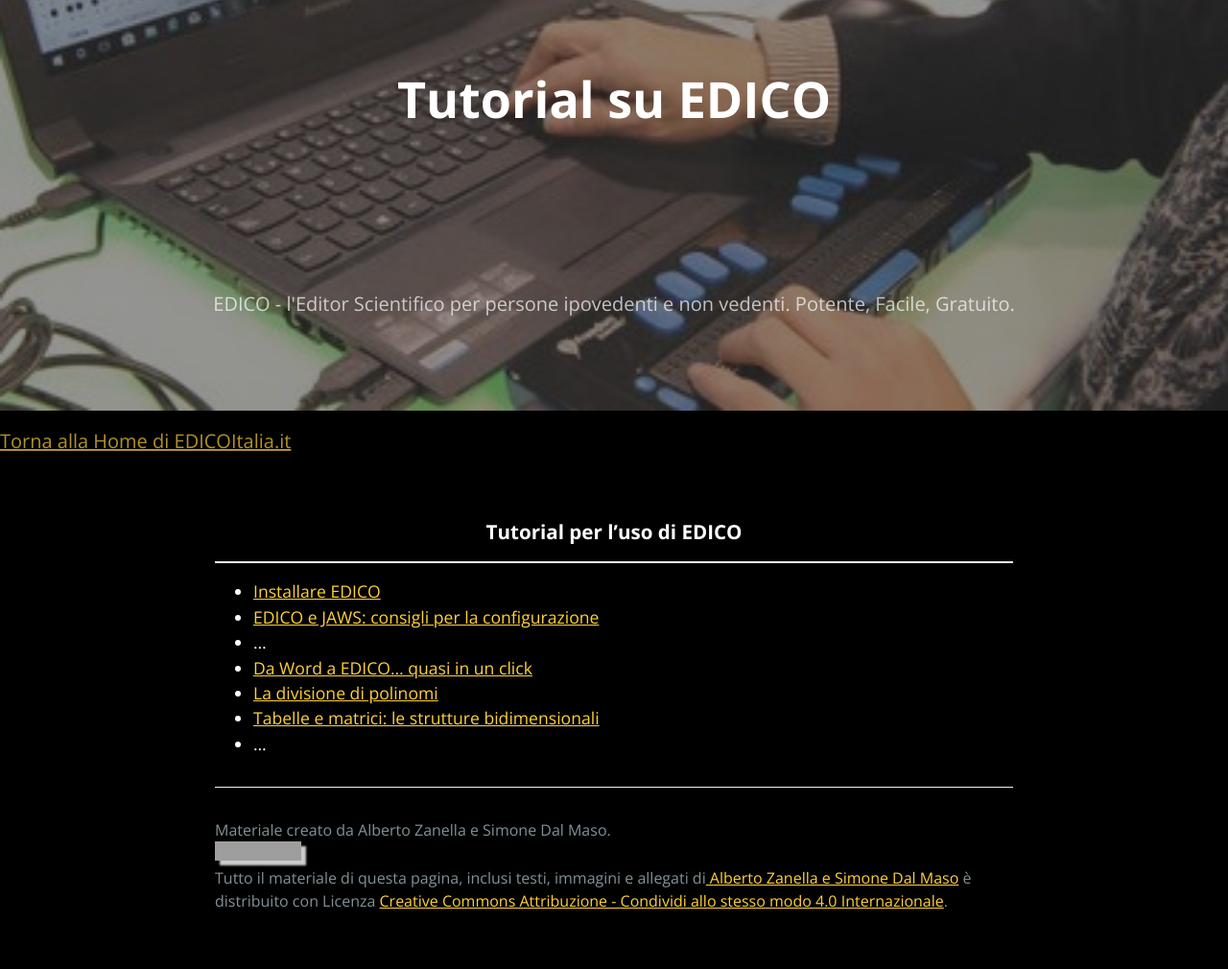
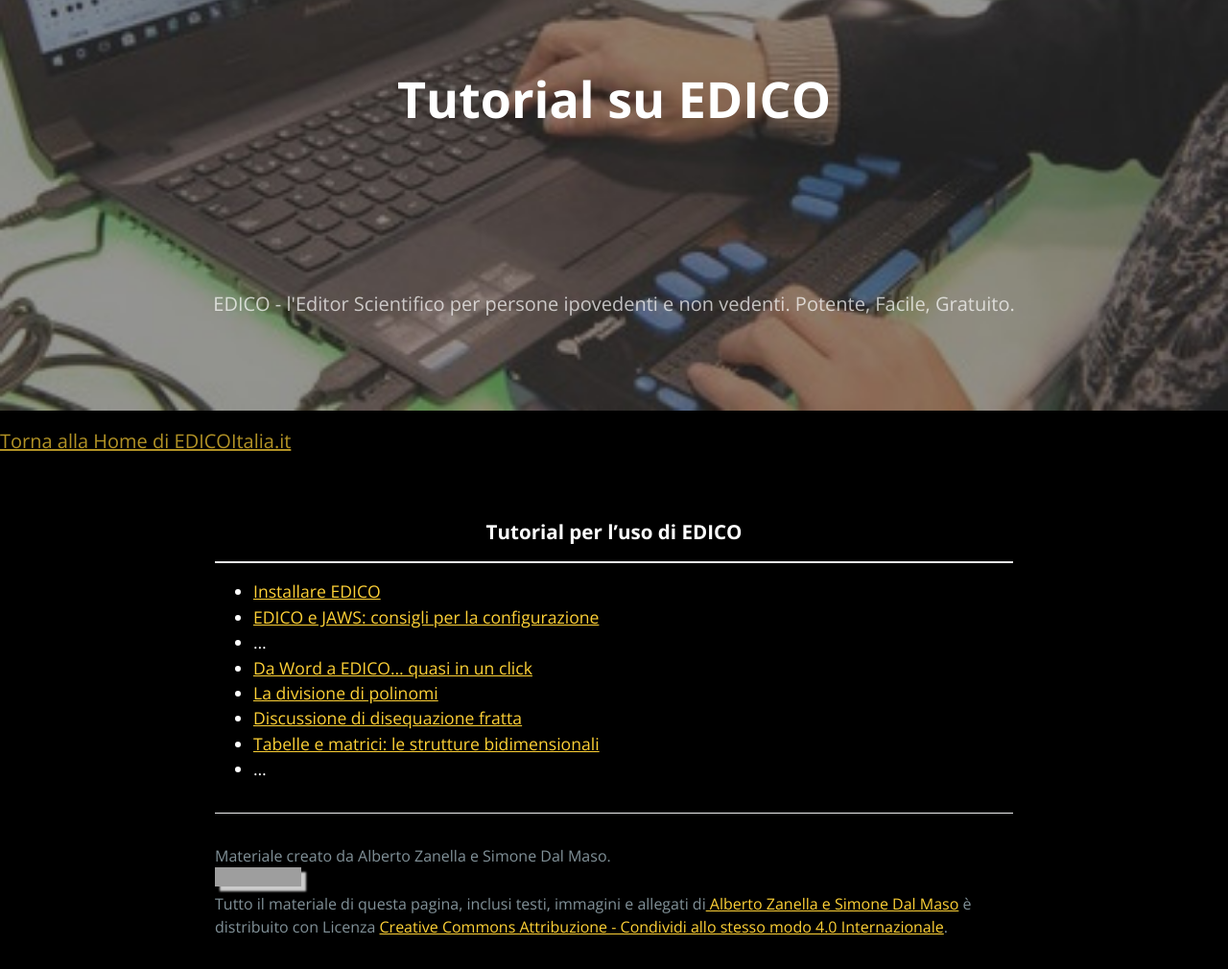
Before and after one commit to edicoitalia/edicoitalia.github.io, a Jekyll site: the page built from tutorial/docs/index.md, in a window 1280 px wide. Shown: the whole page at 96% size. Built offline with Jekyll 4.4.1, drawn with Linux system fonts in a browser that asks for light colours; our own code applies the rules of GitHub Pages for plain Markdown files; before the commit the page ends 983 px from its top, so only the background shows below that; grey boxes are pictures that could not be loaded.

Commit message:
tutorial disequazioni

```diff
--- a/tutorial/docs/index.md
+++ b/tutorial/docs/index.md
@@ -6,5 +6,6 @@
 - ...
 - [Da Word a EDICO... quasi in un click](/tutorial/docs/word)
 - [La divisione di polinomi](/tutorial/docs/divisione-di-polinomi)
+- [Discussione di disequazione fratta](/tutorial/docs/disequazioni/disequazioni.edi)
 - [Tabelle e matrici: le strutture bidimensionali](/tutorial/docs/matrici)
 - ...
```
Also changed, not shown: 1 other file.
